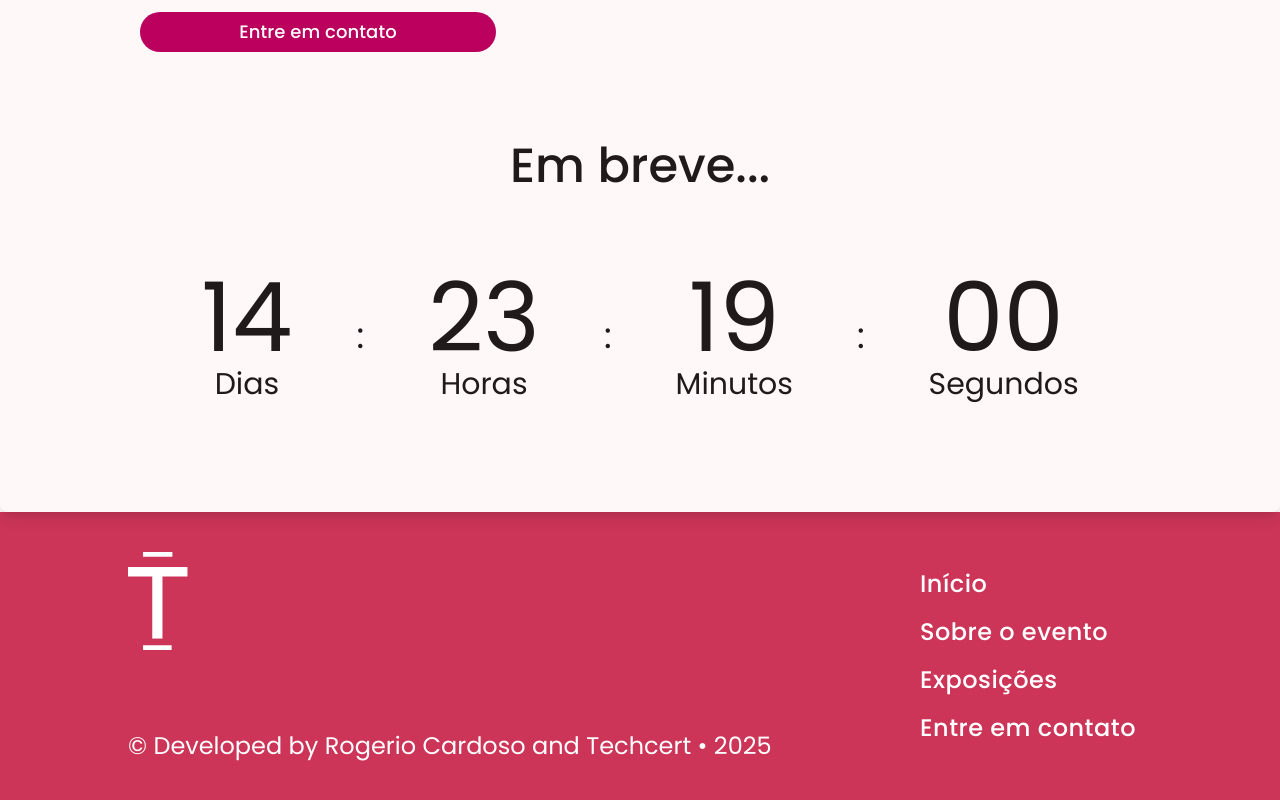
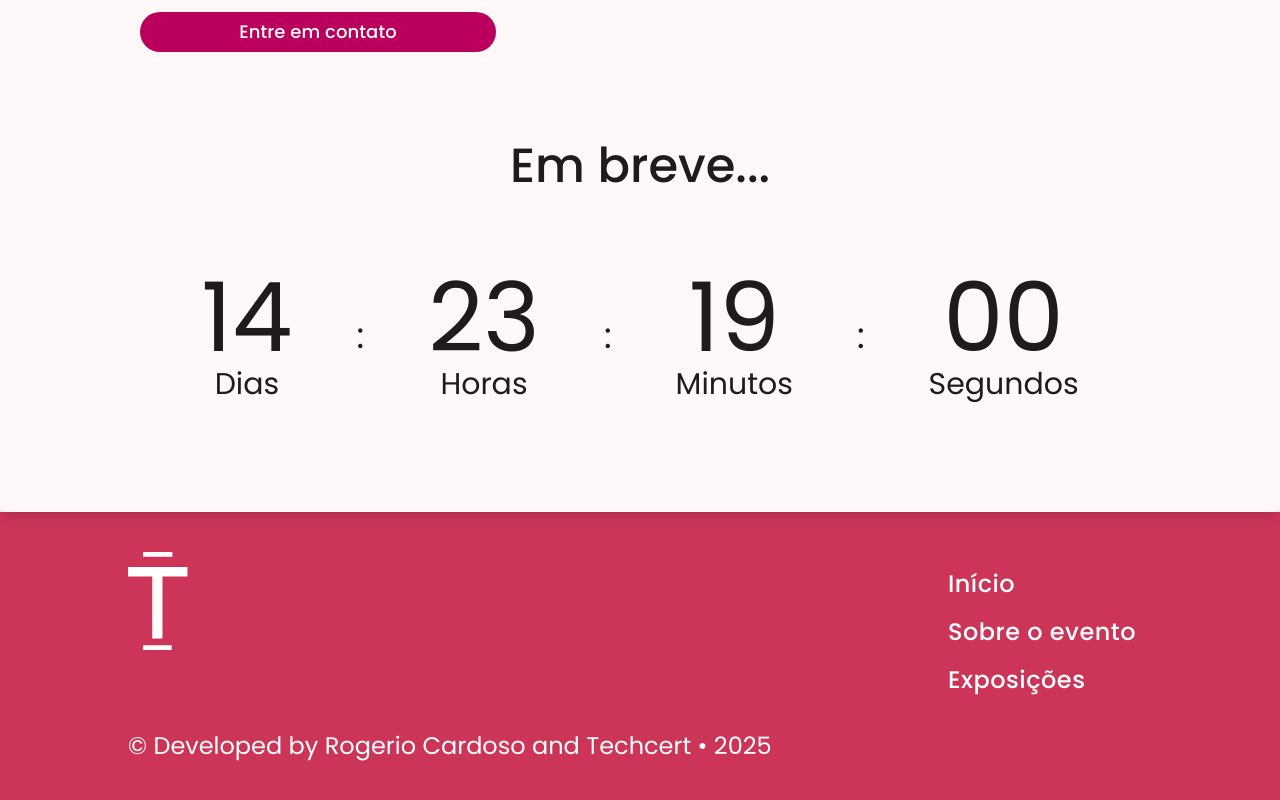
Before and after one commit to rcj-dev/leilao-project, an Angular app: page / in a window 1280 px wide. Shown: the part 3196-3996 px from the top of the page. Built offline with nearby package versions, Linux system fonts and the light colour scheme; a web font is replaced by a local one.

Commit message:
removido botao de contato

```diff
--- a/src/app/footer/footer.html
+++ b/src/app/footer/footer.html
@@ -13,7 +13,6 @@
         <mat-list-item><a href="#inicio" class="poppins-500 text-lg sm:text-xl md:text-2xl text-white">Início</a></mat-list-item>
         <mat-list-item><a href="#sobre-evento" class="poppins-500 text-lg sm:text-xl md:text-2xl text-white">Sobre o evento</a></mat-list-item>
         <mat-list-item><a href="#exposicoes" class="poppins-500 text-lg sm:text-xl md:text-2xl text-white">Exposições</a></mat-list-item>
-        <mat-list-item><a href="" class="poppins-500 text-lg sm:text-xl md:text-2xl text-white">Entre em contato</a></mat-list-item>
       </mat-list>
     </div>
 
```
